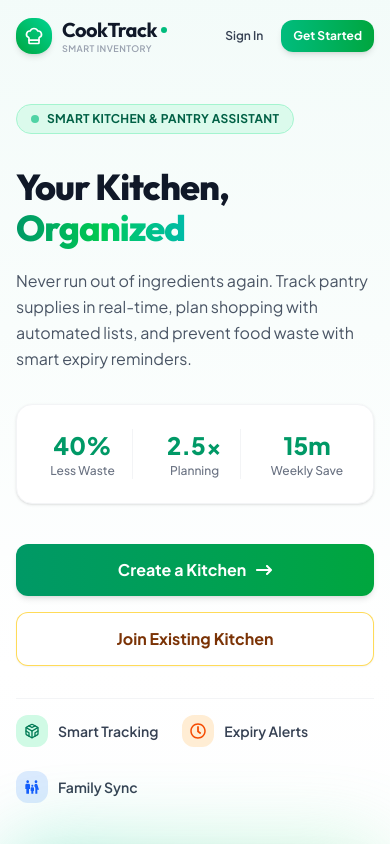
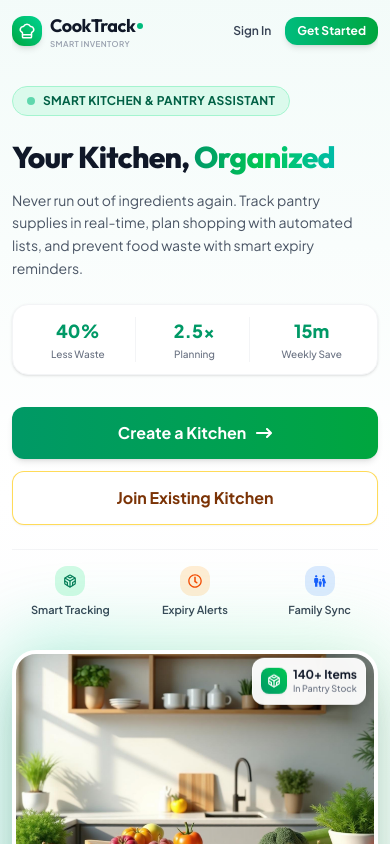
Before and after one commit to ritik-raj-mehta/CookTrack, a React (Vite) app in the folder client/: page / in a window 390 px wide. Shown: the top 844 px of the page. Built offline with nearby package versions, Linux system fonts and the light colour scheme; no server answers.

Commit message:
Improve mobile layouts across key pages
Add viewport metadata and refine responsive spacing, typography, and controls on the home page, dashboard, and header for better small-screen usability.

```diff
--- a/client/index.html
+++ b/client/index.html
@@ -2,6 +2,7 @@
 <html lang="en" >
   <head>
     <meta charset="UTF-8" />
+    <meta name="viewport" content="width=device-width, initial-scale=1.0" />
     <link rel="icon" type="image/svg+xml" href="/vite.svg" />
     <meta name="description" content="CookTrack - Smart Kitchen & Pantry Inventory Management system" />
     <title>CookTrack - Smart Kitchen & Pantry Inventory</title>
--- a/client/src/components/Header.tsx
+++ b/client/src/components/Header.tsx
@@ -22,28 +22,28 @@ const Header = () => {
   };
 
   return (
-    <header className="py-4 sm:py-5 flex justify-between items-center animate-fadeIn gap-2">
-      <Link to="/" className="flex items-center space-x-2.5 sm:space-x-3 group cursor-pointer min-w-0">
-        <div className="bg-gradient-to-tr from-green-600 to-emerald-400 rounded-2xl text-white p-2 sm:p-2.5 text-xl sm:text-2xl shadow-md group-hover:scale-105 transition-transform duration-300 shrink-0">
+    <header className="w-full max-w-full overflow-hidden py-3 sm:py-5 flex justify-between items-center animate-fadeIn gap-1.5 sm:gap-2">
+      <Link to="/" className="flex items-center space-x-2 sm:space-x-3 group cursor-pointer min-w-0 shrink">
+        <div className="bg-gradient-to-tr from-green-600 to-emerald-400 rounded-xl sm:rounded-2xl text-white p-1.5 sm:p-2.5 text-lg sm:text-2xl shadow-md group-hover:scale-105 transition-transform duration-300 shrink-0">
           <LuChefHat />
         </div>
         <div className="flex flex-col min-w-0">
-          <span className="text-xl sm:text-2xl font-bold font-serif text-gray-900 tracking-tight flex items-center">
+          <span className="text-lg sm:text-2xl font-bold font-serif text-gray-900 tracking-tight flex items-center">
             CookTrack
-            <span className="w-1.5 h-1.5 rounded-full bg-emerald-500 ml-1"></span>
+            <span className="w-1.5 h-1.5 rounded-full bg-emerald-500 ml-0.5 sm:ml-1"></span>
           </span>
-          <span className="text-[9px] sm:text-[10px] text-gray-400 font-semibold tracking-wider uppercase -mt-0.5 sm:-mt-1">
+          <span className="text-[8px] sm:text-[10px] text-gray-400 font-semibold tracking-wider uppercase -mt-0.5 sm:-mt-1">
             Smart Inventory
           </span>
         </div>
       </Link>
 
       {isAuthenticated ? (
-        <div className="flex items-center gap-2 sm:gap-3 shrink-0">
+        <div className="flex items-center gap-1.5 sm:gap-3 shrink-0">
           {kitchenId && (
             <NavLink
               to="/dashboard"
-              className="bg-emerald-50 border border-emerald-300 text-emerald-800 font-semibold py-1.5 sm:py-2 px-3 sm:px-4 rounded-xl text-xs sm:text-sm hover:bg-emerald-100 transition shadow-xs hover-lift"
+              className="bg-emerald-50 border border-emerald-300 text-emerald-800 font-semibold py-1.5 sm:py-2 px-2.5 sm:px-4 rounded-xl text-xs sm:text-sm hover:bg-emerald-100 transition shadow-xs hover-lift"
             >
               Kitchen Hub
             </NavLink>
@@ -51,22 +51,22 @@ const Header = () => {
           <button
             type="button"
             onClick={handleLogout}
-            className="font-semibold py-1.5 sm:py-2 px-3 sm:px-4 rounded-xl bg-red-50 text-red-600 hover:bg-red-500 hover:text-white border border-red-200 text-xs sm:text-sm transition cursor-pointer hover-lift shadow-xs"
+            className="font-semibold py-1.5 sm:py-2 px-2.5 sm:px-4 rounded-xl bg-red-50 text-red-600 hover:bg-red-500 hover:text-white border border-red-200 text-xs sm:text-sm transition cursor-pointer hover-lift shadow-xs"
           >
             Sign Out
           </button>
         </div>
       ) : (
-        <div className="flex items-center gap-2 sm:gap-3 shrink-0">
+        <div className="flex items-center gap-1.5 sm:gap-2.5 shrink-0">
           <Link
             to="/signin"
-            className="font-semibold text-gray-700 hover:text-gray-900 hover:bg-gray-100/80 py-1.5 sm:py-2 px-2.5 sm:px-4 rounded-xl text-xs sm:text-sm transition cursor-pointer"
+            className="font-semibold text-gray-700 hover:text-gray-900 hover:bg-gray-100/80 py-1.5 sm:py-2 px-2 sm:px-4 rounded-xl text-xs sm:text-sm transition cursor-pointer"
           >
             Sign In
           </Link>
           <Link
             to="/signup"
-            className="flex items-center gap-1.5 sm:gap-2 bg-gradient-to-r from-emerald-500 to-green-600 hover:from-emerald-600 hover:to-green-700 py-2 sm:py-2.5 px-3 sm:px-5 rounded-xl font-bold text-white text-xs sm:text-sm shadow-md hover:shadow-lg transition-all duration-300 cursor-pointer hover-lift group"
+            className="flex items-center gap-1 sm:gap-2 bg-gradient-to-r from-emerald-500 to-green-600 hover:from-emerald-600 hover:to-green-700 py-1.5 sm:py-2.5 px-3 sm:px-5 rounded-xl font-bold text-white text-xs sm:text-sm shadow-md hover:shadow-lg transition-all duration-300 cursor-pointer hover-lift group"
           >
             <span>Get Started</span>
             <FaArrowRightLong className="hidden sm:inline-block group-hover:translate-x-1 transition-transform duration-200" />
--- a/client/src/pages/Home.tsx
+++ b/client/src/pages/Home.tsx
@@ -11,78 +11,78 @@ import type { RootState } from "../stores/store";
 const Home = () => {
   const { isAuthenticated, kitchenId } = useSelector((state: RootState) => state.auth);
   return (
-    <div className="min-h-screen bg-gradient-to-b from-emerald-50/40 via-white to-slate-50">
-      <div className="max-w-7xl mx-auto px-4 sm:px-6 lg:px-8 pb-16">
+    <div className="min-h-screen bg-gradient-to-b from-emerald-50/40 via-white to-slate-50 overflow-x-hidden w-full max-w-full">
+      <div className="w-full max-w-7xl mx-auto px-3 sm:px-6 lg:px-8 pb-16">
         <Header />
 
-        <div className="grid grid-cols-1 lg:grid-cols-12 gap-12 lg:gap-8 items-center pt-8 lg:pt-14">
+        <div className="grid grid-cols-1 lg:grid-cols-12 gap-8 lg:gap-8 items-center pt-6 lg:pt-14">
           {/* Left Column: Hero Copy & Actions */}
-          <div className="lg:col-span-7 space-y-8 animate-fadeIn">
+          <div className="lg:col-span-7 space-y-6 sm:space-y-8 animate-fadeIn">
             <div className="inline-flex items-center gap-2 bg-emerald-100/70 border border-emerald-200 text-emerald-800 px-3.5 py-1.5 rounded-full text-xs font-bold tracking-wide uppercase">
               <span className="w-2 h-2 rounded-full bg-emerald-500 animate-pulse"></span>
               Smart Kitchen & Pantry Assistant
             </div>
 
-            <div className="space-y-3">
-              <h1 className="text-4xl sm:text-6xl font-extrabold text-gray-900 tracking-tight leading-[1.15]">
+            <div className="space-y-2.5 sm:space-y-3">
+              <h1 className="text-3xl sm:text-5xl lg:text-6xl font-extrabold text-gray-900 tracking-tight leading-[1.15]">
                 Your Kitchen,{" "}
                 <span className="bg-gradient-to-r from-emerald-600 via-green-500 to-teal-500 bg-clip-text text-transparent">
                   Organized
                 </span>
               </h1>
-              <p className="text-base sm:text-lg text-gray-600 max-w-xl font-normal leading-relaxed pt-2">
+              <p className="text-sm sm:text-lg text-gray-600 max-w-xl font-normal leading-relaxed pt-1 sm:pt-2">
                 Never run out of ingredients again. Track pantry supplies in real-time,
                 plan shopping with automated lists, and prevent food waste with smart expiry reminders.
               </p>
             </div>
 
             {/* Metrics Highlight Card */}
-            <div className="bg-white rounded-2xl shadow-sm border border-gray-100 p-6 grid grid-cols-3 gap-4 hover-lift">
-              <div className="text-center border-r border-gray-100 last:border-0 pr-2">
-                <p className="text-2xl sm:text-3xl font-extrabold text-emerald-600">40%</p>
-                <p className="text-xs sm:text-sm text-gray-500 font-medium mt-0.5">Less Waste</p>
+            <div className="bg-white rounded-2xl shadow-sm border border-gray-100 p-3 sm:p-6 grid grid-cols-3 gap-1 sm:gap-4 hover-lift w-full">
+              <div className="text-center border-r border-gray-100 last:border-0 pr-1 sm:pr-2">
+                <p className="text-lg sm:text-3xl font-extrabold text-emerald-600">40%</p>
+                <p className="text-[10px] sm:text-sm text-gray-500 font-medium mt-0.5">Less Waste</p>
               </div>
 
-              <div className="text-center border-r border-gray-100 last:border-0 px-2">
-                <p className="text-2xl sm:text-3xl font-extrabold text-emerald-600">2.5x</p>
-                <p className="text-xs sm:text-sm text-gray-500 font-medium mt-0.5">Planning</p>
+              <div className="text-center border-r border-gray-100 last:border-0 px-1 sm:px-2">
+                <p className="text-lg sm:text-3xl font-extrabold text-emerald-600">2.5x</p>
+                <p className="text-[10px] sm:text-sm text-gray-500 font-medium mt-0.5">Planning</p>
               </div>
 
-              <div className="text-center pl-2">
-                <p className="text-2xl sm:text-3xl font-extrabold text-emerald-600">15m</p>
-                <p className="text-xs sm:text-sm text-gray-500 font-medium mt-0.5">Weekly Save</p>
+              <div className="text-center pl-1 sm:pl-2">
+                <p className="text-lg sm:text-3xl font-extrabold text-emerald-600">15m</p>
+                <p className="text-[10px] sm:text-sm text-gray-500 font-medium mt-0.5">Weekly Save</p>
               </div>
             </div>
 
             {/* CTA Buttons */}
             {isAuthenticated && kitchenId ? (
-              <div className="flex flex-col sm:flex-row gap-4 pt-2">
+              <div className="flex flex-col sm:flex-row gap-3 sm:gap-4 pt-2">
                 <Link
                   to="/dashboard"
-                  className="flex items-center justify-center gap-2.5 bg-gradient-to-r from-emerald-600 to-green-600 hover:from-emerald-700 hover:to-green-700 text-white font-bold py-3.5 px-7 rounded-xl shadow-md hover:shadow-xl transition-all duration-300 hover-lift group"
+                  className="flex items-center justify-center gap-2.5 bg-gradient-to-r from-emerald-600 to-green-600 hover:from-emerald-700 hover:to-green-700 active:scale-95 text-white font-bold py-3.5 px-7 rounded-xl shadow-md hover:shadow-xl transition-all duration-300 hover-lift group w-full sm:w-auto"
                 >
                   <span>Go to Kitchen Hub</span>
                   <FaArrowRightLong className="group-hover:translate-x-1.5 transition-transform duration-200" />
                 </Link>
                 <Link
                   to="/kitchenitems"
-                  className="flex items-center justify-center gap-2 bg-white hover:bg-emerald-50 border border-emerald-300/80 text-emerald-900 font-bold py-3.5 px-6 rounded-xl shadow-xs hover:shadow-md transition-all duration-300 hover-lift"
+                  className="flex items-center justify-center gap-2 bg-white hover:bg-emerald-50 active:scale-95 border border-emerald-300/80 text-emerald-900 font-bold py-3.5 px-6 rounded-xl shadow-xs hover:shadow-md transition-all duration-300 hover-lift w-full sm:w-auto"
                 >
                   View Pantry
                 </Link>
               </div>
             ) : (
-              <div className="flex flex-col sm:flex-row gap-4 pt-2">
+              <div className="flex flex-col sm:flex-row gap-3 sm:gap-4 pt-2">
                 <Link
                   to="/signup"
-                  className="flex items-center justify-center gap-2.5 bg-gradient-to-r from-emerald-600 to-green-600 hover:from-emerald-700 hover:to-green-700 text-white font-bold py-3.5 px-7 rounded-xl shadow-md hover:shadow-xl transition-all duration-300 hover-lift group"
+                  className="flex items-center justify-center gap-2.5 bg-gradient-to-r from-emerald-600 to-green-600 hover:from-emerald-700 hover:to-green-700 active:scale-95 text-white font-bold py-3.5 px-7 rounded-xl shadow-md hover:shadow-xl transition-all duration-300 hover-lift group w-full sm:w-auto"
                 >
                   <span>Create a Kitchen</span>
                   <FaArrowRightLong className="group-hover:translate-x-1.5 transition-transform duration-200" />
                 </Link>
                 <Link
                   to="/registertokitchen"
-                  className="flex items-center justify-center gap-2 bg-white hover:bg-amber-50 border border-amber-300/80 text-amber-900 font-bold py-3.5 px-6 rounded-xl shadow-xs hover:shadow-md transition-all duration-300 hover-lift"
+                  className="flex items-center justify-center gap-2 bg-white hover:bg-amber-50 active:scale-95 border border-amber-300/80 text-amber-900 font-bold py-3.5 px-6 rounded-xl shadow-xs hover:shadow-md transition-all duration-300 hover-lift w-full sm:w-auto"
                 >
                   Join Existing Kitchen
                 </Link>
@@ -90,39 +90,39 @@ const Home = () => {
             )}
 
             {/* Feature Badges */}
-            <div className="flex flex-wrap items-center gap-6 pt-4 border-t border-gray-100">
-              <div className="flex items-center gap-2.5">
-                <div className="bg-emerald-100 text-emerald-700 text-base p-2 rounded-xl">
+            <div className="grid grid-cols-3 sm:flex sm:flex-wrap items-center gap-2 sm:gap-6 pt-4 border-t border-gray-100">
+              <div className="flex flex-col sm:flex-row items-center gap-1.5 sm:gap-2.5 text-center sm:text-left min-w-0">
+                <div className="bg-emerald-100 text-emerald-700 text-sm sm:text-base p-2 rounded-xl shrink-0">
                   <FiCodesandbox />
                 </div>
-                <span className="text-sm font-semibold text-gray-700">Smart Tracking</span>
+                <span className="text-[11px] sm:text-sm font-semibold text-gray-700 truncate w-full">Smart Tracking</span>
               </div>
 
-              <div className="flex items-center gap-2.5">
-                <div className="bg-orange-100 text-orange-600 text-base p-2 rounded-xl">
+              <div className="flex flex-col sm:flex-row items-center gap-1.5 sm:gap-2.5 text-center sm:text-left min-w-0">
+                <div className="bg-orange-100 text-orange-600 text-sm sm:text-base p-2 rounded-xl shrink-0">
                   <FaRegClock />
                 </div>
-                <span className="text-sm font-semibold text-gray-700">Expiry Alerts</span>
+                <span className="text-[11px] sm:text-sm font-semibold text-gray-700 truncate w-full">Expiry Alerts</span>
               </div>
 
-              <div className="flex items-center gap-2.5">
-                <div className="bg-blue-100 text-blue-600 text-base p-2 rounded-xl">
+              <div className="flex flex-col sm:flex-row items-center gap-1.5 sm:gap-2.5 text-center sm:text-left min-w-0">
+                <div className="bg-blue-100 text-blue-600 text-sm sm:text-base p-2 rounded-xl shrink-0">
                   <MdOutlineFamilyRestroom />
                 </div>
-                <span className="text-sm font-semibold text-gray-700">Family Sync</span>
+                <span className="text-[11px] sm:text-sm font-semibold text-gray-700 truncate w-full">Family Sync</span>
               </div>
             </div>
           </div>
 
           {/* Right Column: Hero Visual with Animated Badges */}
-          <div className="lg:col-span-5 relative">
+          <div className="lg:col-span-5 relative w-full">
             <div className="relative mx-auto max-w-md lg:max-w-none">
               {/* Soft decorative glow */}
               <div className="absolute -inset-2 bg-gradient-to-r from-emerald-400 to-green-300 rounded-3xl blur-2xl opacity-30"></div>
 
               {/* Main Visual Image */}
               <div
-                className="relative rounded-3xl shadow-2xl h-[420px] sm:h-[480px] w-full overflow-hidden border-4 border-white"
+                className="relative rounded-3xl shadow-2xl h-[280px] sm:h-[400px] lg:h-[480px] w-full overflow-hidden border-4 border-white"
                 style={{
                   backgroundImage: `url(${kitchenhero})`,
                   backgroundSize: "cover",
@@ -130,24 +130,24 @@ const Home = () => {
                 }}
               >
                 {/* Floating Badge 1: Total items */}
-                <div className="absolute right-5 top-5 bg-white/95 backdrop-blur-md p-3.5 rounded-2xl shadow-lg border border-white/60 flex items-center gap-3 animate-float">
-                  <div className="bg-gradient-to-tr from-emerald-600 to-green-500 text-xl p-2.5 rounded-xl text-white shadow-xs">
+                <div className="absolute right-2 sm:right-5 top-2 sm:top-5 bg-white/95 backdrop-blur-md p-2 sm:p-3.5 rounded-xl sm:rounded-2xl shadow-lg border border-white/60 flex items-center gap-1.5 sm:gap-3 animate-float max-w-[48%] sm:max-w-none">
+                  <div className="bg-gradient-to-tr from-emerald-600 to-green-500 text-sm sm:text-xl p-1.5 sm:p-2.5 rounded-lg sm:rounded-xl text-white shadow-xs shrink-0">
                     <FiCodesandbox />
                   </div>
-                  <div>
-                    <p className="font-bold text-gray-900 text-sm leading-tight">140+ Items</p>
-                    <span className="text-[11px] text-gray-500 font-medium">In Pantry Stock</span>
+                  <div className="min-w-0">
+                    <p className="font-bold text-gray-900 text-xs sm:text-sm leading-tight truncate">140+ Items</p>
+                    <span className="text-[9px] sm:text-[11px] text-gray-500 font-medium truncate block">In Pantry Stock</span>
                   </div>
                 </div>
 
                 {/* Floating Badge 2: Expiring Soon */}
-                <div className="absolute left-5 bottom-5 bg-white/95 backdrop-blur-md p-3.5 rounded-2xl shadow-lg border border-white/60 flex items-center gap-3 animate-float [animation-delay:2s]">
-                  <div className="bg-gradient-to-tr from-orange-500 to-amber-400 text-xl p-2.5 rounded-xl text-white shadow-xs">
+                <div className="absolute left-2 sm:left-5 bottom-2 sm:bottom-5 bg-white/95 backdrop-blur-md p-2 sm:p-3.5 rounded-xl sm:rounded-2xl shadow-lg border border-white/60 flex items-center gap-1.5 sm:gap-3 animate-float [animation-delay:2s] max-w-[48%] sm:max-w-none">
+                  <div className="bg-gradient-to-tr from-orange-500 to-amber-400 text-sm sm:text-xl p-1.5 sm:p-2.5 rounded-lg sm:rounded-xl text-white shadow-xs shrink-0">
                     <FaRegClock />
                   </div>
-                  <div>
-                    <p className="font-bold text-gray-900 text-sm leading-tight">Fresh Alerts</p>
-                    <span className="text-[11px] text-gray-500 font-medium">Zero Food Waste</span>
+                  <div className="min-w-0">
+                    <p className="font-bold text-gray-900 text-xs sm:text-sm leading-tight truncate">Fresh Alerts</p>
+                    <span className="text-[9px] sm:text-[11px] text-gray-500 font-medium truncate block">Zero Waste</span>
                   </div>
                 </div>
               </div>
```
Also changed, not shown: client/src/pages/Dashboard.tsx (+75 -71 lines).
